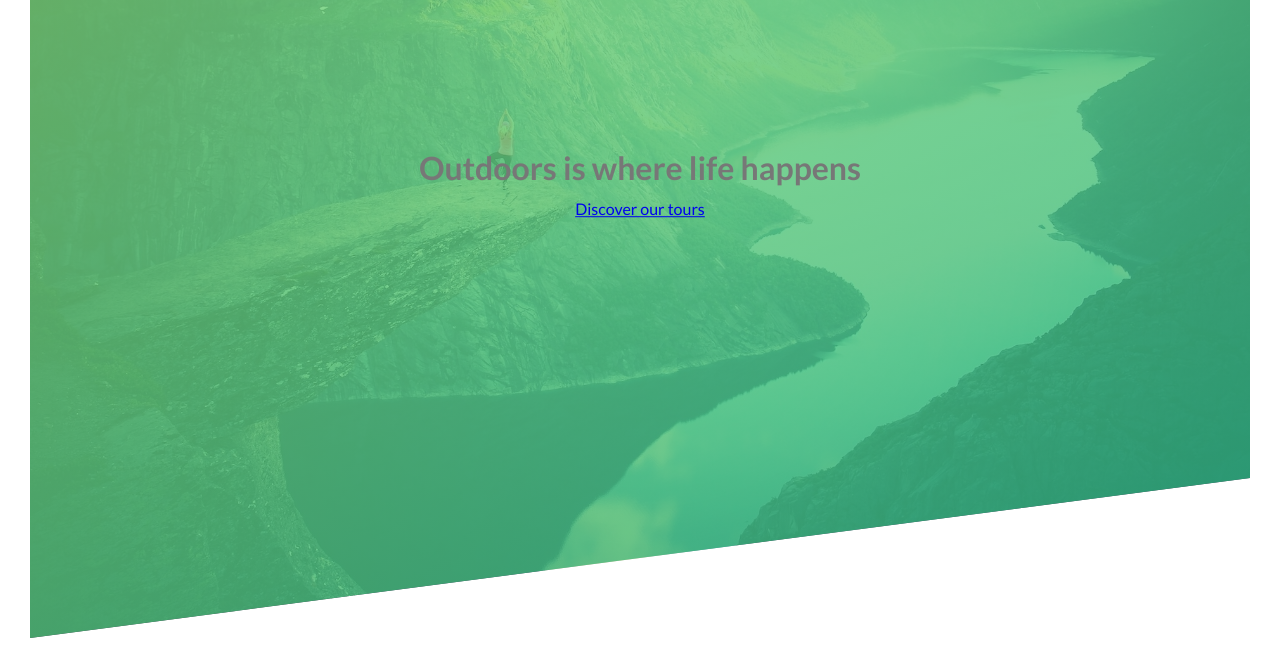
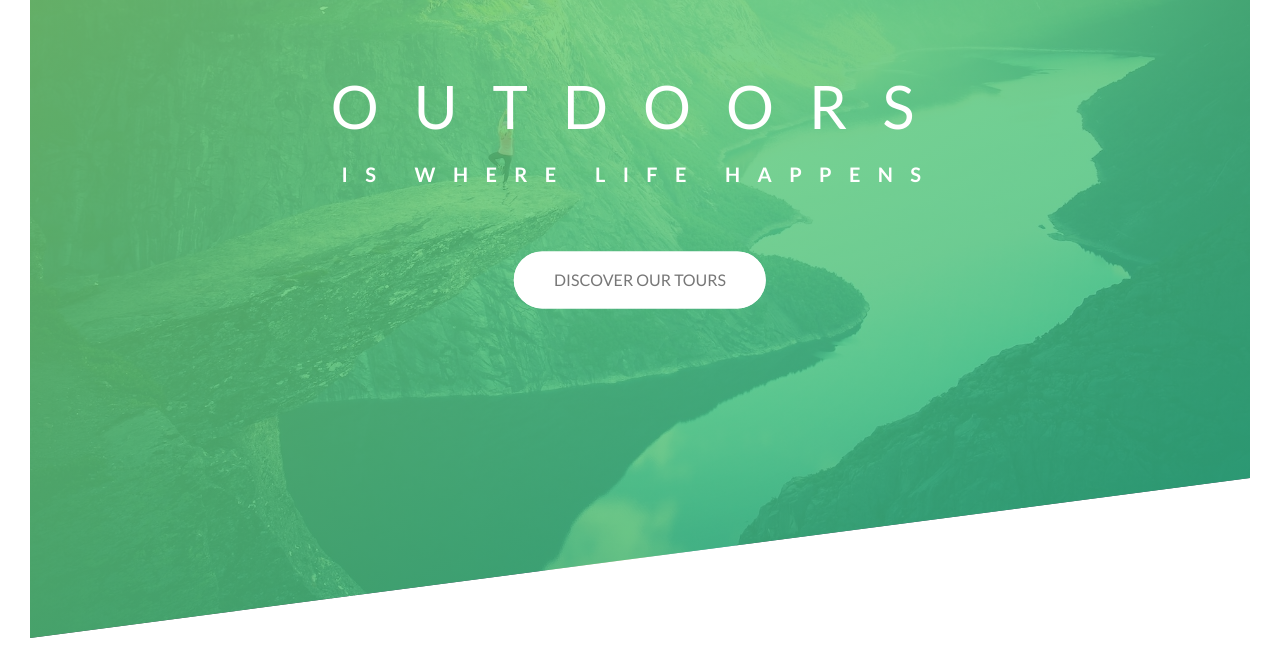
Before and after one commit to Asionsolver/OWN-PROJECT, a plain HTML site: page NatoursProject/index.html in a window 1280 px wide. Shown: the part 152-820 px from the top of the page. Drawn offline with Linux system fonts and the light colour scheme.

Commit message:
add new section name like Hero Section

```diff
--- a/NatoursProject/css/style.css
+++ b/NatoursProject/css/style.css
@@ -55,3 +55,113 @@ body {
   transform: translate(-50%, -50%);
   text-align: center;
 }
+
+.heading-primary {
+  color: #fff;
+  text-transform: uppercase;
+  backface-visibility: hidden;
+  margin-bottom: 60px;
+}
+
+.heading-primary-main {
+  display: block;
+  font-size: 60px;
+  font-weight: 400;
+  letter-spacing: 35px;
+  animation-name: moveInLeft;
+  animation-duration: 1s;
+  animation-timing-function: ease-out;
+}
+
+.heading-primary-sub {
+  display: block;
+  font-size: 20px;
+  font-weight: 700;
+  letter-spacing: 17.4px;
+  animation: moveInRight 1s ease-out;
+}
+
+@keyframes moveInLeft {
+  0% {
+    opacity: 0;
+    transform: translateX(-100px);
+  }
+
+  80% {
+    transform: translateX(10px);
+  }
+
+  100% {
+    opacity: 1;
+    transform: translate(0);
+  }
+}
+
+@keyframes moveInRight {
+  0% {
+    opacity: 0;
+    transform: translateX(100px);
+  }
+
+  80% {
+    transform: translateX(-10px);
+  }
+
+  100% {
+    opacity: 1;
+    transform: translate(0);
+  }
+}
+
+.btn:link,
+.btn:visited {
+  text-transform: uppercase;
+  text-decoration: none;
+  padding: 15px 40px;
+  display: inline-block;
+  border-radius: 100px;
+  transition: all 0.2s;
+  position: relative;
+}
+
+.btn:hover {
+  transform: translateY(-3px);
+  box-shadow: 0 10px 20px rgba(0, 0, 0, 0.2);
+}
+
+.btn:active {
+  transform: translateY(-1px);
+  box-shadow: 0 5px 10px rgba(0, 0, 0, 0.2);
+}
+
+.btn-white {
+  background-color: #fff;
+  color: #777;
+}
+
+.btn::after {
+  content: "";
+  display: inline-block;
+  height: 100%;
+  width: 100%;
+  border-radius: 100px;
+  position: absolute;
+  top: 0;
+  left: 0;
+  z-index: -1;
+  transition: all 0.4s;
+}
+
+.btn-white::after {
+  background-color: #fff;
+}
+
+.btn:hover::after {
+  transform: scaleX(1.4) scaleY(1.6);
+  opacity: 0;
+}
+
+.btn-animated {
+  animation: moveInBottom 0.5s ease-out 0.75s;
+  animation-fill-mode: backwards;
+}
```
